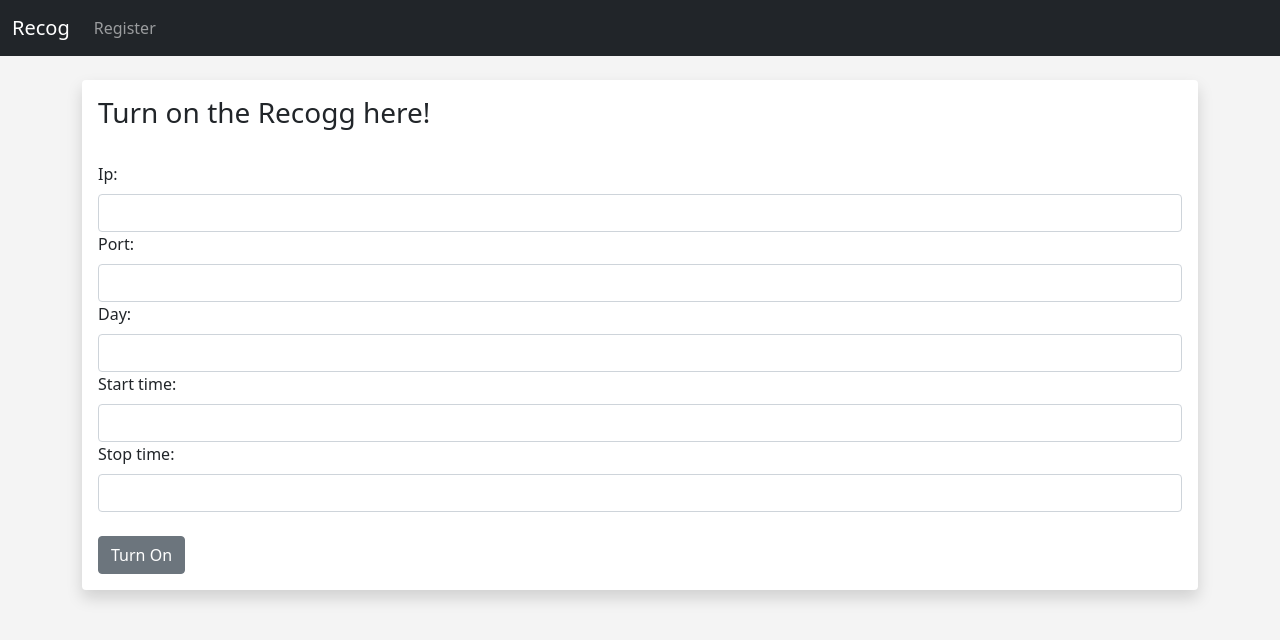
After one commit to Ugo5738/Attendance, a Flask app: page /cam in a window 1280 px wide. The commit adds this page. Shown: the top 640 px of the page. Run offline with Flask 2, Linux system fonts and the light colour scheme; lists and menus that the app fills with data are empty; some libraries are stand-ins or nearby versions.

Commit message:
added cam form

```diff
--- a/app.py
+++ b/app.py
@@ -86,6 +86,13 @@ date = now.strftime('%d-%B-%Y')
 day = now.strftime('%A')
 hour = now.strftime('%H')
 
+
+CAM_START = False
+if day == os.environ.get("CHURCH_DAY", ""):
+    if today.hour in range(int(os.environ.get("CHURCH_START_TIME", "")),
+                           int(os.environ.get("CHURCH_STOP_TIME", ""))):
+        CAM_START = True
+
 for image_class in imageList:
     currentImg = cv2.imread(f"{path}/{image_class}")
     images.append(currentImg)
@@ -168,60 +175,61 @@ encode_list_for_known_faces = get_encodings(images)
 
 
 def show_vid():
-    url = [os.environ["CAM_URL"], os.environ["CAM_URL2"]]
+    if CAM_START:
+        url = [os.environ["CAM_URL"], os.environ["CAM_URL2"]]
 
-    while True:
-        # capture frame by frame
-        # success, img = video_capture.read()
-        # if not success:
-        #     break
+        while True:
+            # capture frame by frame
+            # success, img = video_capture.read()
+            # if not success:
+            #     break
 
-        # if using the phone webcam
-        img_resp = rq.urlopen(url[0])
-        img_np = np.array(bytearray(img_resp.read()), dtype=np.uint8)
-        img = cv2.imdecode(img_np, -1)
-        print(img)
+            # if using the phone webcam
+            img_resp = rq.urlopen(url[0])
+            img_np = np.array(bytearray(img_resp.read()), dtype=np.uint8)
+            img = cv2.imdecode(img_np, -1)
+            print(img)
 
-        # to resize output
-        # width = int(cap.get(3))
-        # height = int(cap.get(4))
-        # cv2.resize(img, (0, 0), fx=0.5, fx=0.5)
+            # to resize output
+            # width = int(cap.get(3))
+            # height = int(cap.get(4))
+            # cv2.resize(img, (0, 0), fx=0.5, fx=0.5)
 
-        # resize frame for use
-        img_small = cv2.resize(img, (0, 0), None, 0.25, 0.25)
-        img_small = cv2.cvtColor(img_small, cv2.COLOR_BGR2RGB)
-        # cv2.imshow('image_small', img_small)
+            # resize frame for use
+            img_small = cv2.resize(img, (0, 0), None, 0.25, 0.25)
+            img_small = cv2.cvtColor(img_small, cv2.COLOR_BGR2RGB)
+            # cv2.imshow('image_small', img_small)
 
-        face_locations = face_recognition.face_locations(img_small)
-        encoded_faces = face_recognition.face_encodings(img_small, face_locations)
+            face_locations = face_recognition.face_locations(img_small)
+            encoded_faces = face_recognition.face_encodings(img_small, face_locations)
 
-        # for encodeFace, faceLoc in zip(encoded_faces, face_locations): # you can use an enumerate here
-        for ind, (encodeFace, faceLoc) in enumerate(zip(encoded_faces, face_locations)):
-            matches = face_recognition.compare_faces(encode_list_for_known_faces, encodeFace)
-            name = "New member recognized"
-            face_dist = face_recognition.face_distance(encode_list_for_known_faces, encodeFace)
-            # print(face_dist)
-            match_index = np.argmin(face_dist)
-            print("match_index gotten", match_index)
+            # for encodeFace, faceLoc in zip(encoded_faces, face_locations): # you can use an enumerate here
+            for ind, (encodeFace, faceLoc) in enumerate(zip(encoded_faces, face_locations)):
+                matches = face_recognition.compare_faces(encode_list_for_known_faces, encodeFace)
+                name = "New member recognized"
+                face_dist = face_recognition.face_distance(encode_list_for_known_faces, encodeFace)
+                # print(face_dist)
+                match_index = np.argmin(face_dist)
+                print("match_index gotten", match_index)
 
-            # display bounding box and name on image
-            if matches[match_index]:
-                name = classNames[match_index].upper()
-            y1, x2, y2, x1 = faceLoc
-            y1, x2, y2, x1 = y1*4, x2*4, y2*4, x1*4
-            cv2.rectangle(img, (x1, y1), (x2, y2), (0, 255, 0), 2)
-            cv2.rectangle(img, (x1, y2-35), (x2, y2), (0, 255, 0), cv2.FILLED)
-            cv2.putText(img, name, (x1+6, y2-6), cv2.FONT_HERSHEY_COMPLEX, 1, (255, 255, 255), 2)
-            mark_attendance.mark_present(name)
-            # else:
-            #     mark_attendance(name)
+                # display bounding box and name on image
+                if matches[match_index]:
+                    name = classNames[match_index].upper()
+                y1, x2, y2, x1 = faceLoc
+                y1, x2, y2, x1 = y1*4, x2*4, y2*4, x1*4
+                cv2.rectangle(img, (x1, y1), (x2, y2), (0, 255, 0), 2)
+                cv2.rectangle(img, (x1, y2-35), (x2, y2), (0, 255, 0), cv2.FILLED)
+                cv2.putText(img, name, (x1+6, y2-6), cv2.FONT_HERSHEY_COMPLEX, 1, (255, 255, 255), 2)
+                mark_attendance.mark_present(name)
+                # else:
+                #     mark_attendance(name)
 
-        # cv2.imshow("video", img)
+            # cv2.imshow("video", img)
 
-        ret, buffer = cv2.imencode('.jpg', img)
-        frame = buffer.tobytes()
-        yield (b'--frame\r\n'
-               b'Content-Type: image/jpeg\r\n\r\n' + frame + b'\r\n')
+            ret, buffer = cv2.imencode('.jpg', img)
+            frame = buffer.tobytes()
+            yield (b'--frame\r\n'
+                   b'Content-Type: image/jpeg\r\n\r\n' + frame + b'\r\n')
 
 
 # FORM.PY CONTENTS
@@ -246,7 +254,6 @@ class RegisterForm(FlaskForm):
     phone = TelField('Phone: ', validators=[DataRequired()])
     country = SelectField('Country: ', validators=[DataRequired()], choices=COUNTRY_CHOICES)
     # others = TextAreaField('Others: ')
-    # image = FileField("Image:", validators=[DataRequired()])
     submit = SubmitField("Submit")
 
     def validate_phone(self, phone):
@@ -260,7 +267,7 @@ class RegisterForm(FlaskForm):
 
 # Create an Admin Registration Form Class
 class AdminRegisterForm(FlaskForm):
-    title = StringField("Title:", validators=[DataRequired()])
+    title = SelectField('Title:', validators=[DataRequired()], choices=TITLE_CHOICES)
     username = StringField("Username:", validators=[DataRequired()])
     first_name = StringField("First name:", validators=[DataRequired()])
     middle_name = StringField("Middle name:", validators=[DataRequired()])
@@ -277,6 +284,16 @@ class LoginForm(FlaskForm):
     username = StringField("Username:", validators=[DataRequired()])
     password_hash = PasswordField("Password", validators=[DataRequired()])
     submit = SubmitField("Submit")
+
+
+# Create a Cam Form Class
+class CamForm(FlaskForm):
+    ip = SelectField('Ip:', validators=[DataRequired()])
+    port = StringField("Port:")
+    day = StringField("Day:")
+    start_time = StringField("Start time:")
+    stop_time = StringField("Stop time:", validators=[DataRequired()])
+    submit = SubmitField("Turn On")
 
 
 # APP.PY CONTENT
@@ -368,6 +385,31 @@ def index():
 @app.route('/video_feed')
 def video_feed():
     return Response(show_vid(), mimetype='multipart/x-mixed-replace; boundary=frame')
+
+
+@app.route('/cam', methods=["GET", "POST"])
+def cam():
+    cam_form = CamForm()
+    if request.method == "POST":
+        if cam_form.validate_on_submit():
+            ip = cam_form.ip.data
+            port_ = cam_form.port.data
+            day_ = cam_form.day.data
+            start_time = cam_form.start_time.data
+            stop_time = cam_form.stop_time.data
+            if not port_:
+                port_ = "8080"
+            if not start_time:
+                start_time = hour
+            if not day_:
+                day_ = day
+            cam_url = f"http://{ip}:{port_}/shot.jpg"
+            os.environ["CAM_URL"] = cam_url
+            os.environ["CHURCH_DAY"] = day_
+            os.environ["CHURCH_START_TIME"] = start_time
+            os.environ["CHURCH_STOP_TIME"] = stop_time
+            return redirect(url_for('index'))
+    return render_template("cam.html", cam_form=cam_form)
 
 
 @app.route('/files')
--- /dev/null
+++ b/templates/cam.html
@@ -0,0 +1,37 @@
+{% extends 'base.html' %}
+
+{% block content %}
+
+<!--
+<div class="container">
+    <input type="checkbox" id="switch"/><label for="switch">Toggle</label>
+</div>
+-->
+
+<div class="shadow p-3 mb-5 bg-body rounded">
+    <h3>Turn on the Recogg here!</h3>
+    <br/>
+    <form method="POST" enctype="multipart/form-data">
+        {{ cam_form.hidden_tag() }}
+
+
+        {{ cam_form.ip.label(class="form-label") }}
+        {{ cam_form.ip(class="form-control") }}
+
+        {{ cam_form.port.label(class="form-label") }}
+        {{ cam_form.port(class="form-control") }}
+
+        {{ cam_form.day.label(class="form-label") }}
+        {{ cam_form.day(class="form-control") }}
+
+        {{ cam_form.start_time.label(class="form-label") }}
+        {{ cam_form.start_time(class="form-control") }}
+
+        {{ cam_form.stop_time.label(class="form-label") }}
+        {{ cam_form.stop_time(class="form-control") }}
+        <br/>
+        {{ cam_form.submit(class="btn btn-secondary") }}
+    </form>
+</div>
+
+{% endblock %}
--- a/templates/navbar.html
+++ b/templates/navbar.html
@@ -8,7 +8,7 @@
       <ul class="navbar-nav me-auto mb-2 mb-lg-0">
         {% if current_user.is_authenticated %}
           <li class="nav-item">
-            <a class="nav-link" href="{{ url_for('index') }}">Stream</a>
+            <a class="nav-link" href="{{ url_for('cam') }}">Cam</a>
           </li>
           <li class="nav-item">
             <a class="nav-link" href="{{ url_for('attendance') }}">Attendance</a>
@@ -29,12 +29,6 @@
           <li class="nav-item">
             <a class="nav-link" href="{{ url_for('register') }}">Register</a>
           </li>
-          <li class="nav-item">
-            <a class="nav-link" href="{{ url_for('admin_register') }}">Admin Register</a>
-          </li>
-          <li class="nav-item">
-            <a class="nav-link" href="{{ url_for('login') }}">Login</a>
-          </li>
         {% endif %}
       </ul>
     </div>
```
Also changed, not shown: attendance.py (+4 -14 lines), static/css/style.css (+50 -0 lines), templates/home.html (+7 -1 lines).
